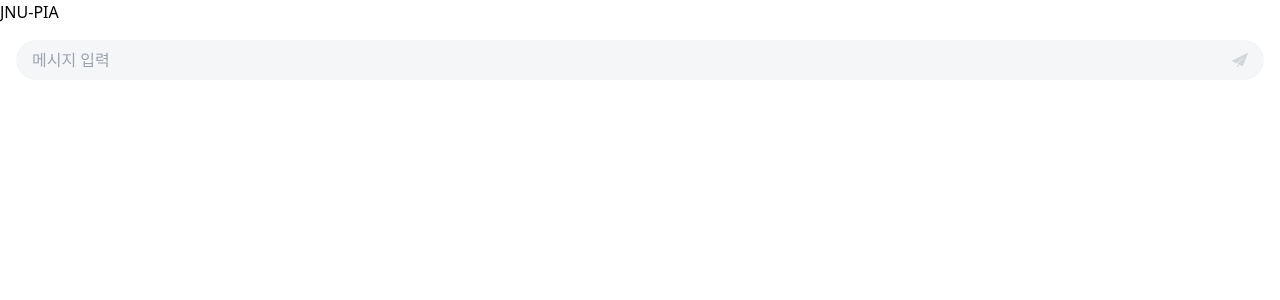
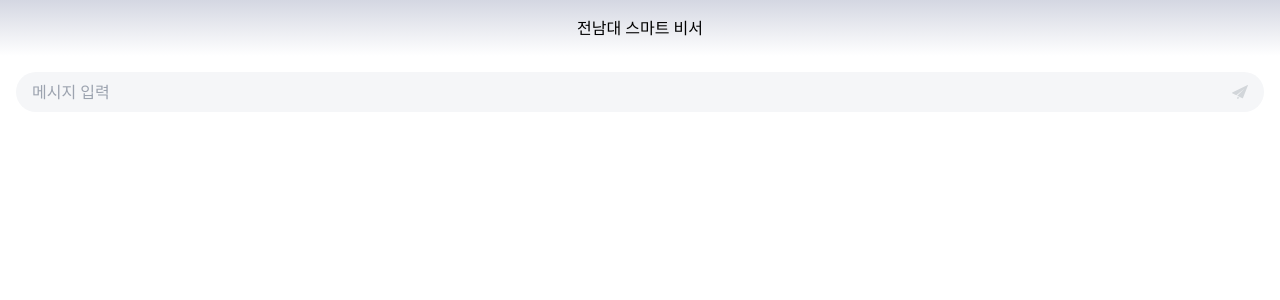
Before and after one commit to loopy-lim/JNU-PIN, a React (Vite) app: page / in a window 1280 px wide. Shown: the top 300 px of the page. Built offline with nearby package versions, Linux system fonts and the light colour scheme.

Commit message:
feat(app): add title css

```diff
--- a/src/App.tsx
+++ b/src/App.tsx
@@ -7,9 +7,11 @@ const App = () => {
 
   return (
     <>
-      <h1>JNU-PIA</h1>
+      <h1 className="bg-gradient-to-b from-[#D4D7E2] to-transparent p-4 flex justify-center items-center">
+        전남대 스마트 비서
+      </h1>
       <div className="p-4">
-        <InputText />
+        <InputText sendMessage={sendMessage} />
       </div>
     </>
   );
```
